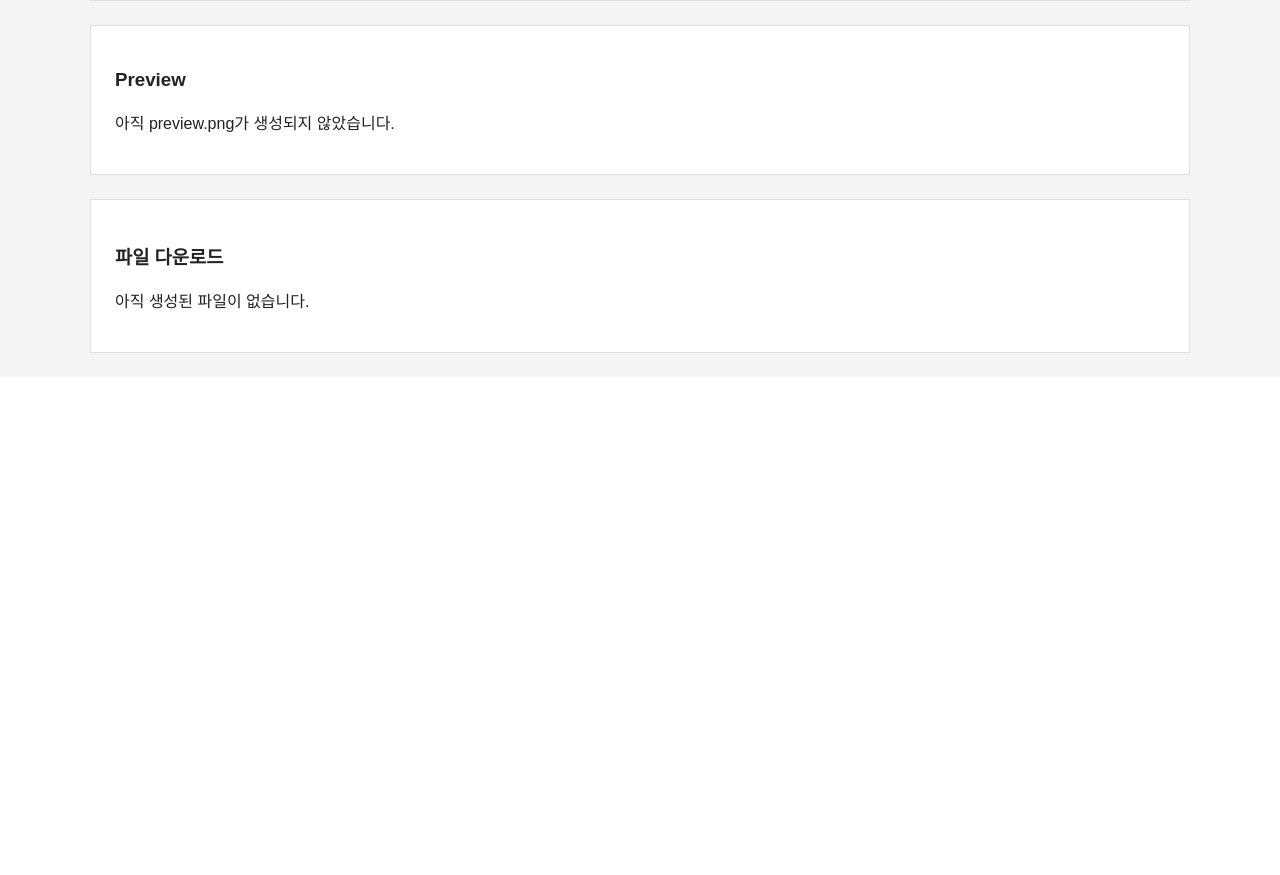
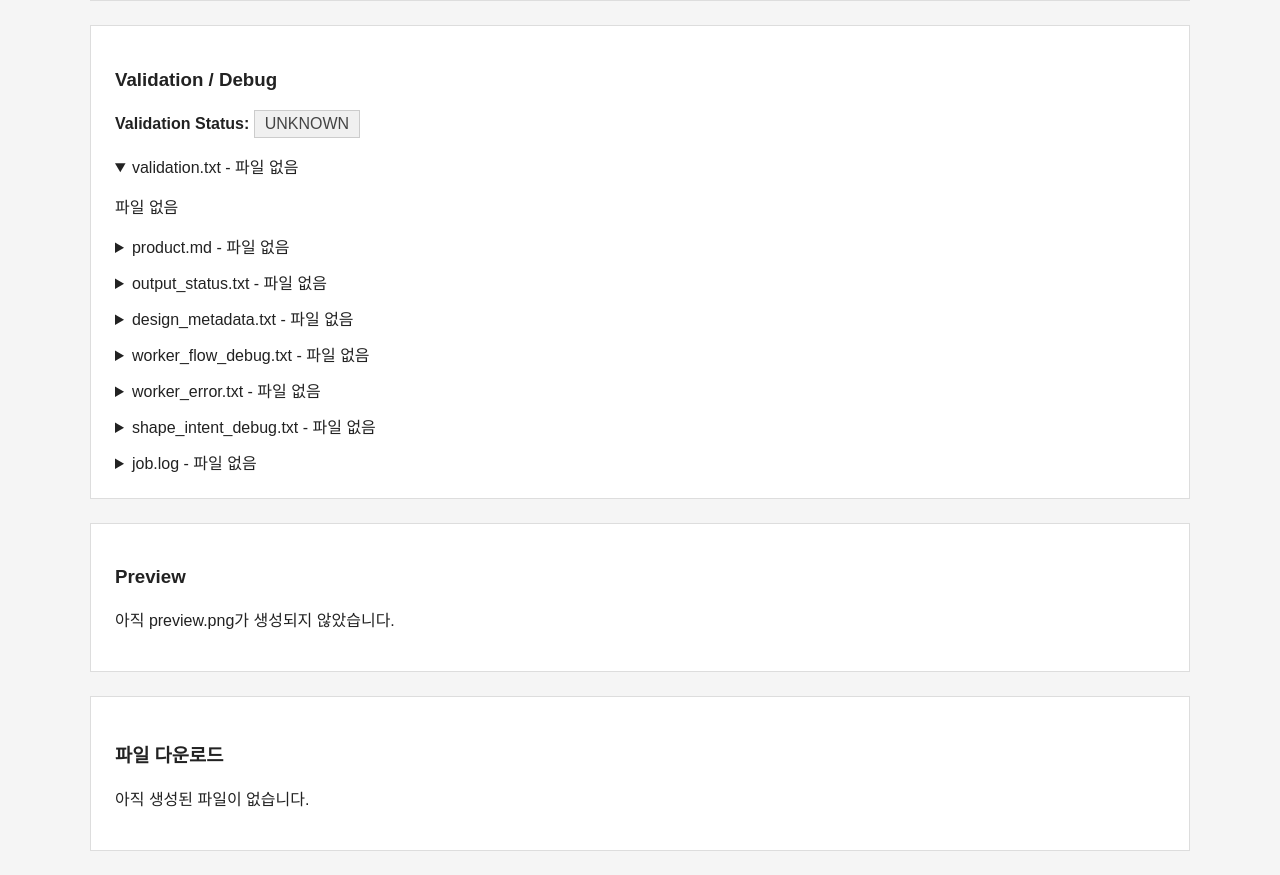
Before and after one commit to kubernetes-operator/tashkent, a FastAPI app: page /products/1 in a window 1280 px wide. Shown: the part 1071-1946 px from the top of the page. Before the commit the page ends 1424 px from the top, so only its background shows below. Run offline with FastAPI, Linux system fonts and the light colour scheme; tables that the repository leaves empty hold one stand-in row (values such as "Sample post"); parts of the project's set-up code (start-up, migrations or seed data) failed here and were passed over.

Commit message:
show validation and worker debug files in product detail

```diff
--- a/3d-model-factory/portal/app/main.py
+++ b/3d-model-factory/portal/app/main.py
@@ -27,6 +27,7 @@ NAMESPACE = os.environ.get("NAMESPACE", "model-factory")
 WORKER_IMAGE = os.environ.get("WORKER_IMAGE", "registry.local.cloud:5000/model-factory/blender-worker:latest")
 OUTPUT_DIR = Path(os.environ.get("OUTPUT_DIR", "/data"))
 PVC_NAME = os.environ.get("PVC_NAME", "model-factory-pvc")
+DEBUG_TEXT_LIMIT = 20000
 
 Base = declarative_base()
 engine = create_engine(DATABASE_URL, pool_pre_ping=True)
@@ -255,6 +256,54 @@ def get_db():
 
 def product_base_dir(product_id: str) -> Path:
     return OUTPUT_DIR / "products" / product_id
+
+
+def read_limited_text(path: Path, limit: int = DEBUG_TEXT_LIMIT) -> tuple[str | None, bool]:
+    if not path.exists() or not path.is_file():
+        return None, False
+
+    text_value = path.read_text(encoding="utf-8", errors="replace")
+    if len(text_value) > limit:
+        return text_value[:limit] + "\n... truncated ...", True
+    return text_value, False
+
+
+def collect_debug_texts(product_id: str):
+    base = product_base_dir(product_id)
+    targets = [
+        ("validation.txt", base / "output" / "validation.txt"),
+        ("product.md", base / "input" / "product.md"),
+        ("output_status.txt", base / "output" / "output_status.txt"),
+        ("design_metadata.txt", base / "output" / "design_metadata.txt"),
+        ("worker_flow_debug.txt", base / "output" / "worker_flow_debug.txt"),
+        ("worker_error.txt", base / "output" / "worker_error.txt"),
+        ("shape_intent_debug.txt", base / "output" / "shape_intent_debug.txt"),
+        ("job.log", base / "logs" / "job.log"),
+    ]
+
+    debug_texts = []
+    validation_status = "UNKNOWN"
+    for label, path in targets:
+        try:
+            content, truncated = read_limited_text(path)
+        except Exception as e:
+            content = f"파일 읽기 실패: {repr(e)}"
+            truncated = False
+
+        if label == "validation.txt" and content:
+            for line in content.splitlines():
+                if line.startswith("VALIDATION_STATUS="):
+                    validation_status = line.split("=", 1)[1].strip() or "UNKNOWN"
+                    break
+
+        debug_texts.append({
+            "label": label,
+            "content": content,
+            "truncated": truncated,
+            "exists": content is not None,
+        })
+
+    return debug_texts, validation_status
 
 
 def write_product_md(product: ProductRequest) -> Path:
@@ -630,10 +679,18 @@ def product_detail(request: Request, product_id: str):
             GenerationJob.product_id == product_id
         ).order_by(GenerationJob.created_at.desc()).all()
 
+        debug_texts, validation_status = collect_debug_texts(product_id)
+
         return templates.TemplateResponse(
             name="product_detail.html",
             request=request,
-            context={"product": product, "files": files, "jobs": jobs},
+            context={
+                "product": product,
+                "files": files,
+                "jobs": jobs,
+                "debug_texts": debug_texts,
+                "validation_status": validation_status,
+            },
         )
     finally:
         db.close()
--- a/3d-model-factory/portal/app/templates/product_detail.html
+++ b/3d-model-factory/portal/app/templates/product_detail.html
@@ -51,6 +51,46 @@
 
 
 <section class="card">
+  <h3>Validation / Debug</h3>
+  {% set status = validation_status or 'UNKNOWN' %}
+  {% if status == 'PASS' %}
+    {% set badge_bg = '#e7f7ec' %}
+    {% set badge_fg = '#176b35' %}
+    {% set badge_border = '#9bd5ad' %}
+  {% elif status == 'WARN' %}
+    {% set badge_bg = '#fff6df' %}
+    {% set badge_fg = '#8a5a00' %}
+    {% set badge_border = '#e8c66a' %}
+  {% elif status == 'FAIL' %}
+    {% set badge_bg = '#fde8e8' %}
+    {% set badge_fg = '#9b1c1c' %}
+    {% set badge_border = '#f1a4a4' %}
+  {% else %}
+    {% set badge_bg = '#f0f0f0' %}
+    {% set badge_fg = '#444' %}
+    {% set badge_border = '#ccc' %}
+  {% endif %}
+  <p>
+    <strong>Validation Status:</strong>
+    <span style="display: inline-block; padding: 4px 10px; border: 1px solid {{ badge_border }}; background: {{ badge_bg }}; color: {{ badge_fg }};">
+      {{ status }}
+    </span>
+  </p>
+
+  {% for item in debug_texts %}
+  <details {% if item.label == 'validation.txt' %}open{% endif %} style="margin-top: 12px;">
+    <summary>{{ item.label }}{% if not item.exists %} - 파일 없음{% endif %}{% if item.truncated %} - truncated{% endif %}</summary>
+    {% if item.exists %}
+      <pre style="white-space: pre-wrap; overflow-x: auto; border: 1px solid #ddd; padding: 12px; background: #fafafa;">{{ item.content }}</pre>
+    {% else %}
+      <p>파일 없음</p>
+    {% endif %}
+  </details>
+  {% endfor %}
+</section>
+
+
+<section class="card">
   <h3>Preview</h3>
   {% set preview = namespace(url='') %}
   {% for f in files %}
```
